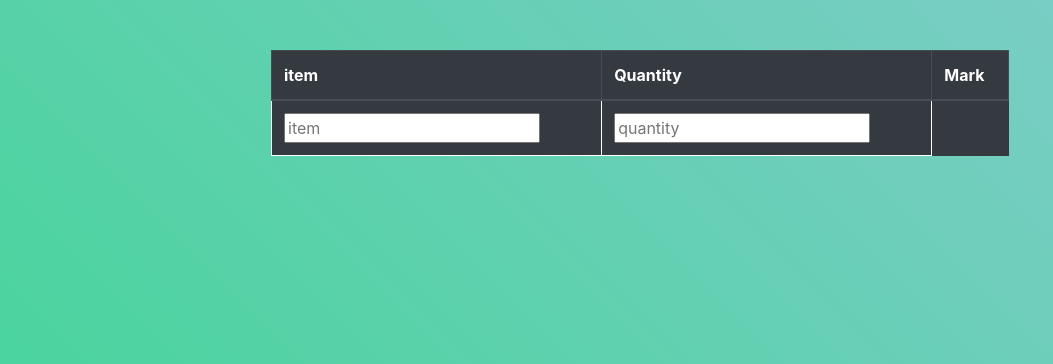
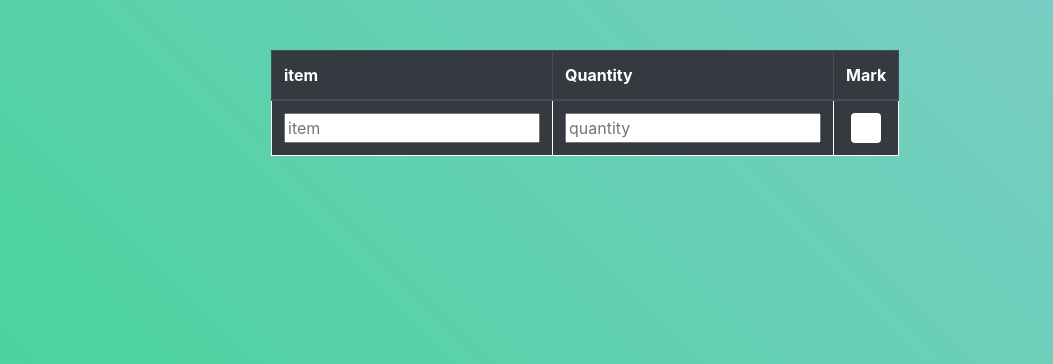
Before and after one commit to lironderi/lironDanielProject, a Flask app: page /first-list in a window 1280 px wide. Shown: the part 56-420 px from the top of the page, without its empty margins (0-1053 px from the left). Run offline with Flask 3, Linux system fonts and the light colour scheme.

Commit message:
update 30/08/23

```diff
--- a/main.py
+++ b/main.py
@@ -9,7 +9,6 @@ app.secret_key = 'fakekey'
 
 try:
     client = MongoClient('mongodb://localhost:27017/')
-
     db = client['Website_db']
     print("mongo connect")
 except Exception:
@@ -23,10 +22,12 @@ def home_page():
 @app.route('/first-list', methods=['GET','POST'])
 def first_list_page():
     if request.method == 'POST':
-        item = request.form.get('data-row', placeholder=item)
-        quantity = request.form.get('data-row', placeholde=quantity)
-        db.items.insert_one({"item": item, "quantity": quantity})
+        item = request.form.get('item')
+        quantity = request.form.get('quantity')
+        if item and quantity:
+            db.items.insert_one({"item": item, "quantity": quantity})
     return render_template('first-list.html')
+
 
 
 @app.route('/list', methods=('GET', 'POST'))
@@ -52,10 +53,13 @@ def register():
     # Hash the password for security
     password = hashlib.sha256(request.form.get('password').encode()).hexdigest()
 
-    # Insert into MongoDB
-    db.users.insert_one({"username": username, "email": email, "password": password})
+    try:
+        db.users.insert_one({"username": username, "email": email, "password": password})
+    except Exception as e:
+        print(f"An error occurred: {e}")
+        return "An error occurred", 400
 
-    return redirect(url_for('home_page'))
+    return redirect(url_for('login_page'))
 
 @app.route('/login', methods=['POST'])
 def login():
@@ -70,8 +74,6 @@ def login():
         session['username'] = username  # Add the username to the session
         return redirect(url_for('first_list_page'))
     else:
-        # User not found or password did not match
-        # Redirect back to login page or show an error
         return "Invalid username or password", 401
 
 @app.route('/logout')
@@ -80,5 +82,5 @@ def logout():
     return redirect(url_for('home_page'))
 
 
-if __name__ == '__main___':
+if __name__ == '__main__':
   app.run(debug=True, host="0.0.0.0")
--- a/templates/first-list.html
+++ b/templates/first-list.html
@@ -20,12 +20,14 @@ List page
     }
 
     .mark-square {
-        width: 20px;
-        height: 20px;
+        margin: auto;
+        width: 30px;
+        height: 30px;
         cursor: pointer;
         background-color: white;
-        /* Change to the desired color for the square */
+        border-radius: 4px; /* Rounded corners */
     }
+
 
     .marked td {
         position: relative;
@@ -38,9 +40,10 @@ List page
         left: 0;
         width: 100%;
         height: 2px;
-        background-color: white;
+        background-color:  #343a40;
         transform: translateY(-50%);
     }
+
 </style>
 <script>
     document.addEventListener("DOMContentLoaded", function () {
@@ -56,6 +59,7 @@ List page
 </script>
 
 <div class="container">
+    <form action="/first-list" method="post">
         <table class="table table-bordered table-dark">
             <thead>
                 <tr>
@@ -66,13 +70,16 @@ List page
             </thead>
             <tbody>
                 <tr class="data-row">
-                <form action="/first-list" method="post">
                     <td><input class="data-input" type="text" placeholder="item"></td>
                     <td><input class="data-input" type="text" placeholder="quantity"></td>
-                </form>
+                    <td>
+                        <div class="mark-square"></div>
+                    </td>
                 </tr>
             </tbody>
         </table>
+    </form>
+</div>
 </div>
 <style>
     body {
--- a/templates/list.html
+++ b/templates/list.html
@@ -63,6 +63,12 @@ List page
         </tr>
       </thead>
       <tbody>
+        <!-- Adding a new row with a mark-square at the beginning -->
+        <tr>
+          <td><input class="data-input" type="text"></td>
+          <td><input class="data-input" type="text"></td>
+          <td><div class="mark-square"></div></td>
+        </tr>
         {% for item in items %}
         <tr data-toggle="stripe">
           <td>{{ item.id }}</td>
```
Lines whose indentation alone changed are shown as unchanged.
